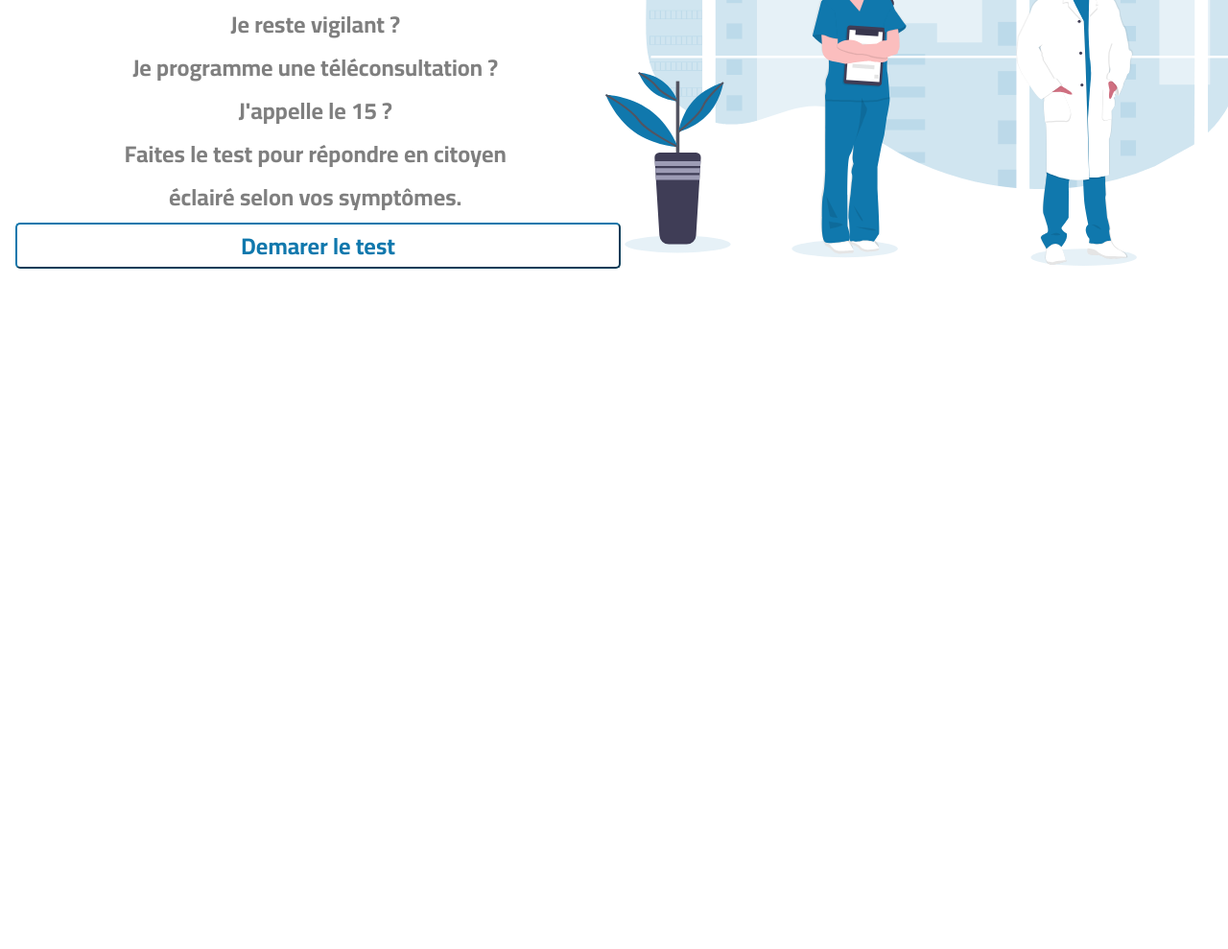
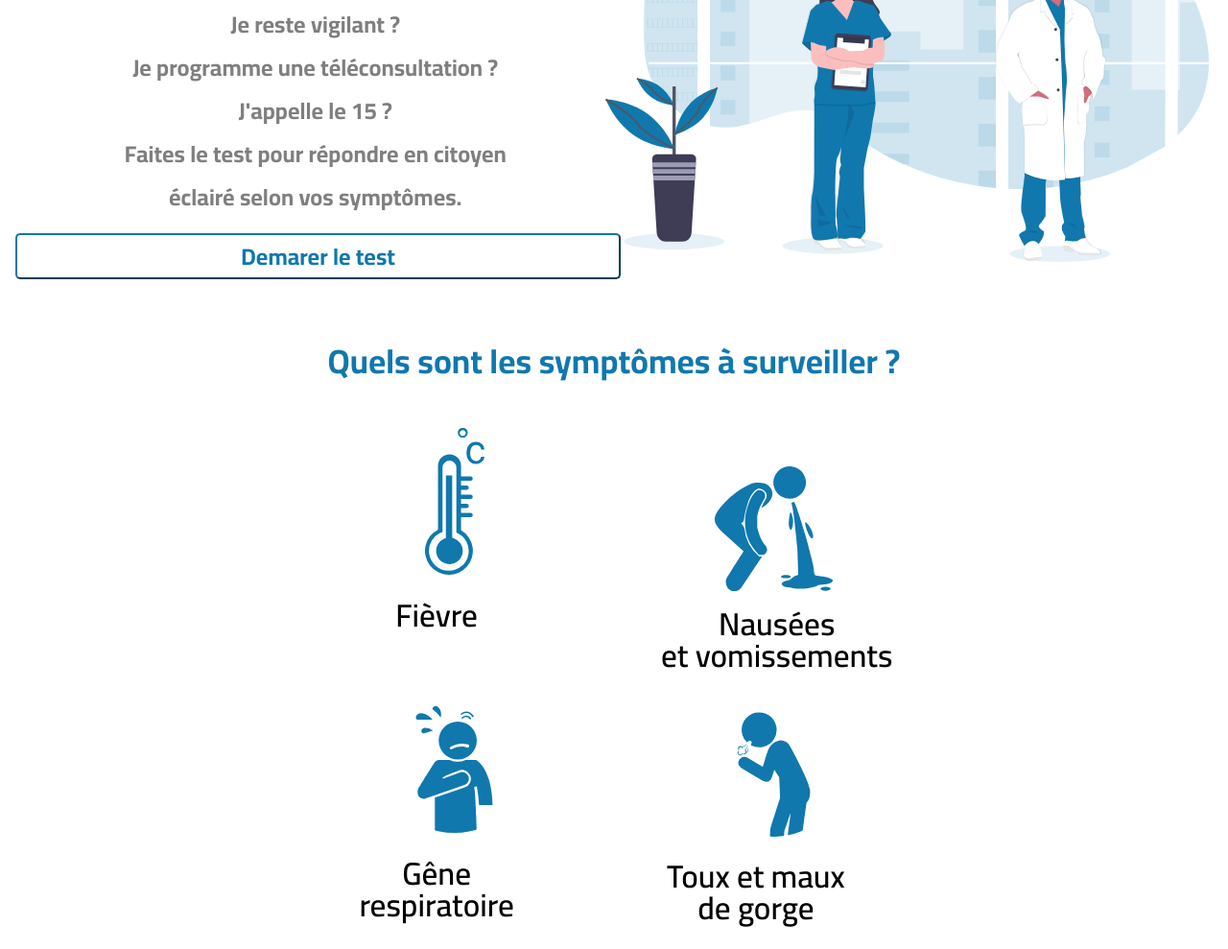
Before and after one commit to Anassifi/COVID-19, a website: page src/index.html in a window 1280 px wide. Shown: the part 421-1410 px from the top of the page at 96% size. Before the commit the page ends 800 px from the top, so only its background shows below. Drawn offline with Linux system fonts and the light colour scheme.

Commit message:
Symptoms section
I added the Symptoms section here with the styles I used flex box and grid to make it look that way.

```diff
--- a/src/index.html
+++ b/src/index.html
@@ -42,5 +42,26 @@
         </div>
     </div>
     <script src="../dist/js/main.js"></script>
+    <div class="symptoms">
+        <h2 class="symptoms__types">Quels sont les symptômes à surveiller ?</h2>
+        <div class="symptoms__grid">
+            <div class="symptoms__fever">
+                <img src="./img/fever.svg" alt="fever">
+                <h2 class="symptoms__title">Fièvre</h2>
+            </div>
+            <div class="symptoms__puke">
+                <img src="./img/puke.svg" alt="puke">
+                <h2 class="symptoms__title">Nausées<br>et vomissements</h2>
+            </div>
+            <div class="symptoms__breathing">
+                <img src="./img/breathing.svg" alt="breathing">
+                <h2 class="symptoms__title">Gêne respiratoire</h2>
+            </div>
+            <div class="symptoms__cough">
+                <img src="./img/cough.svg" alt="">
+                <h2 class="symptoms__title">Toux et maux de gorge</h2>
+            </div>
+        </div>
+    </div>
 </body>
 </html>
--- a/src/scss/_header.scss
+++ b/src/scss/_header.scss
@@ -101,6 +101,12 @@ body{
 .hero__png{
     width: 39.45rem;
     height: 30.543125rem;
+    img {
+        width: 39.3125rem;
+        height: 29.543125rem;
+        top: 1rem;
+        position: relative;
+    }
 }
 
 .hero__info{
@@ -142,6 +148,7 @@ body{
 .info__btn{
     position: relative;
     left: 1rem;
+    top: .7rem;
     height: 3rem;
     background-color: $color-rest;
     border-color: $color-blue;
--- /dev/null
+++ b/src/scss/_symptoms.scss
@@ -0,0 +1,54 @@
+//symptoms styles
+
+.symptoms {
+    display: flex;
+    justify-content: center;
+    align-items: center;
+    flex-direction: column;
+    text-align: center;
+}
+
+.symptoms__types {
+    font-size: 2.1875rem;
+    line-height: 1em;
+    color: $color-blue;
+    margin-bottom: 3.25rem;
+}
+
+.symptoms__grid {
+    width: 36.60125rem;
+    height: 32.0625rem;
+    display: grid;
+    grid-template-columns: repeat(2,1fr);
+    grid-column-gap: 5rem;
+
+}
+
+.symptoms__title{
+    position: relative;
+    top: .5em;
+    left: .2em;
+    width: 12.6625rem;
+    height: 5.75rem;
+    font-weight: 600;
+    font-size: 2.0625rem;
+    line-height: 1em;
+}
+
+.symptoms__puke > img {
+    width: 7.639375rem;
+    height: 8.125rem;
+    position: relative;
+    top: 2.5em;
+    margin-bottom: 2em;
+}
+
+.symptoms__puke > h2 {
+    width: 15.39375rem;
+}
+
+.symptoms__cough > img {
+    position: relative;
+    top: 1em;
+    margin-bottom: 1em;
+}
--- a/src/scss/style.scss
+++ b/src/scss/style.scss
@@ -9,3 +9,4 @@ $color-rest:#ffffff;
 @import url("https://fonts.googleapis.com/css2?family=Cairo:wght@600;700&display=swap");
 @import 'header';
 @import 'utile';
+@import 'symptoms';
```
Also changed, not shown: dist/Assets/breathing.svg (added), dist/Assets/cough.svg (added), dist/Assets/fever.svg (added), dist/Assets/puke.svg (added), dist/css/style.css, src/img/breathing.svg (added), src/img/cough.svg (added), src/img/fever.svg (added), src/img/puke.svg (added), 1 other file.
